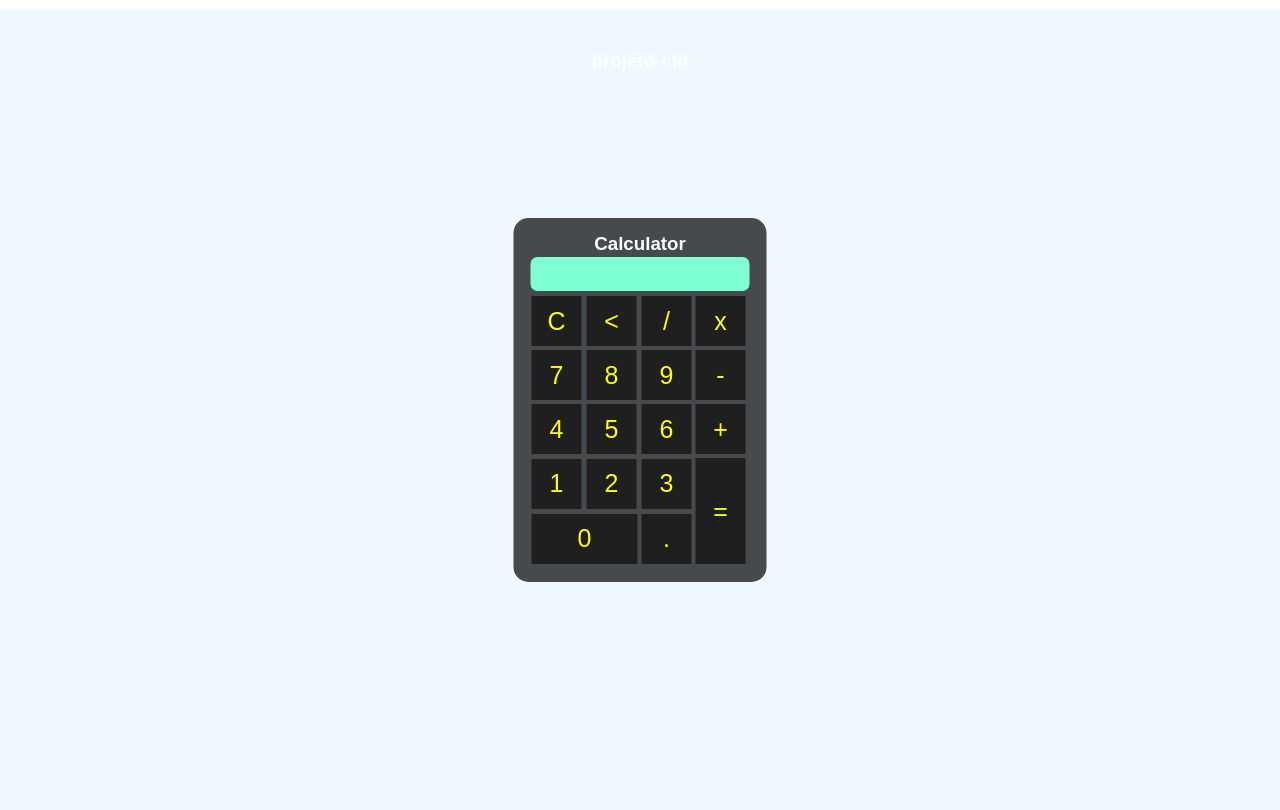
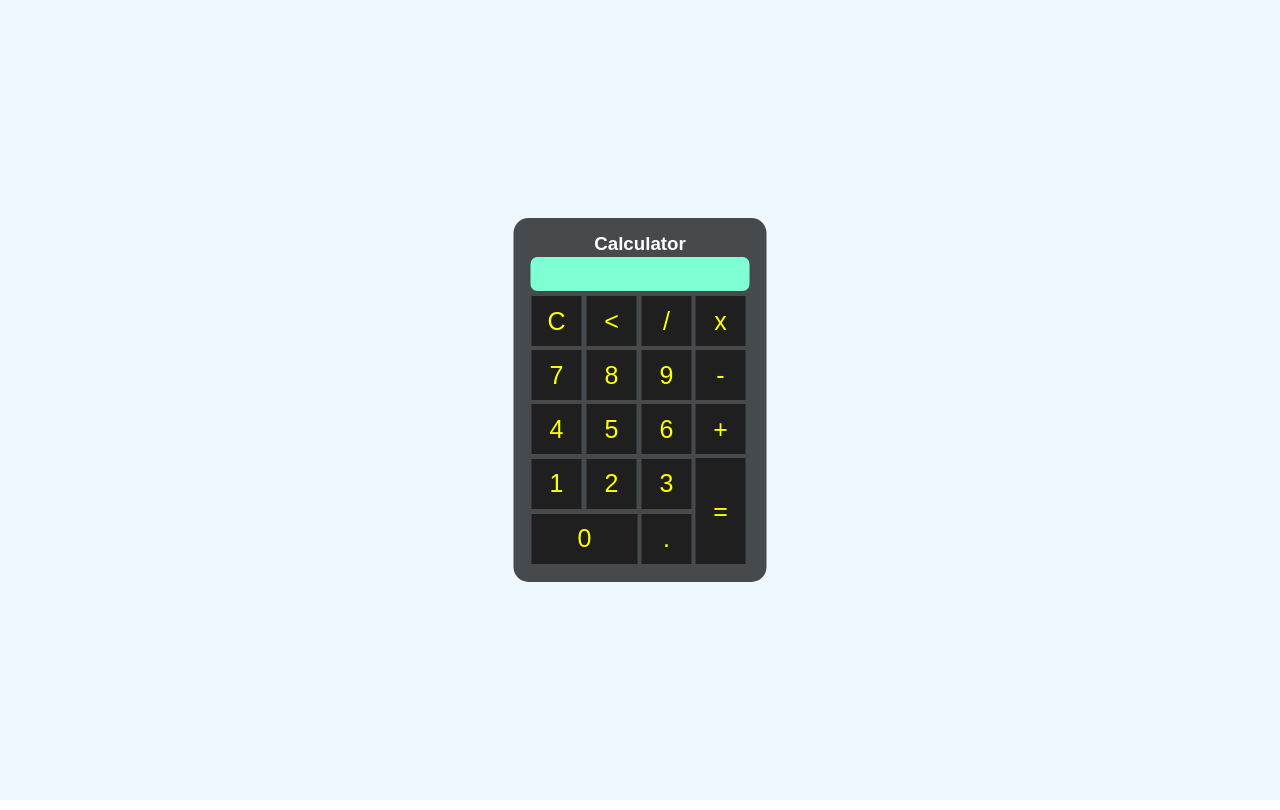
Before and after one commit to Ronaldosdeltas/PROJET_CLD1, a plain HTML site: page index.html in a window 1280 px wide. Drawn offline with Linux system fonts and the light colour scheme.

Commit message:
Update index.html

```diff
--- a/index.html
+++ b/index.html
@@ -9,7 +9,6 @@
 </head>
 <body>
     <div class="programerdeIta">
-        <h3 class="tittle">projeto-cld</h3>
         <div class="projeto-cld">
             <h3 class="text">Calculator</h3>
             <p id="result"></p>
```
